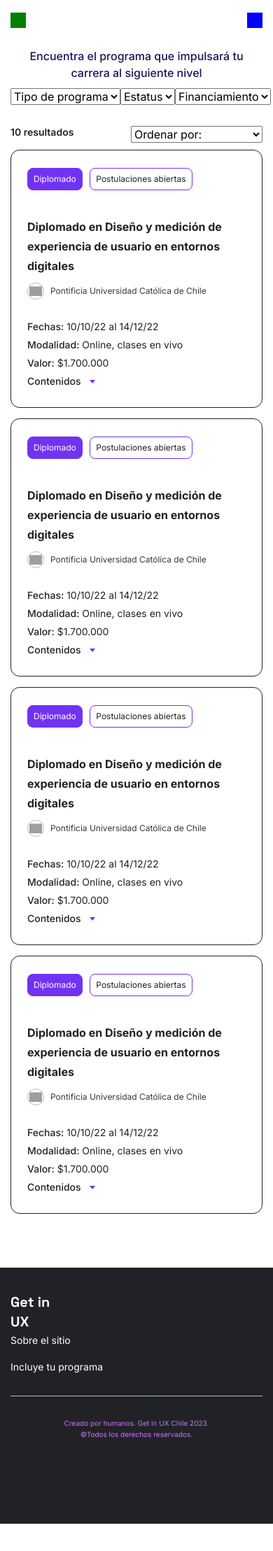
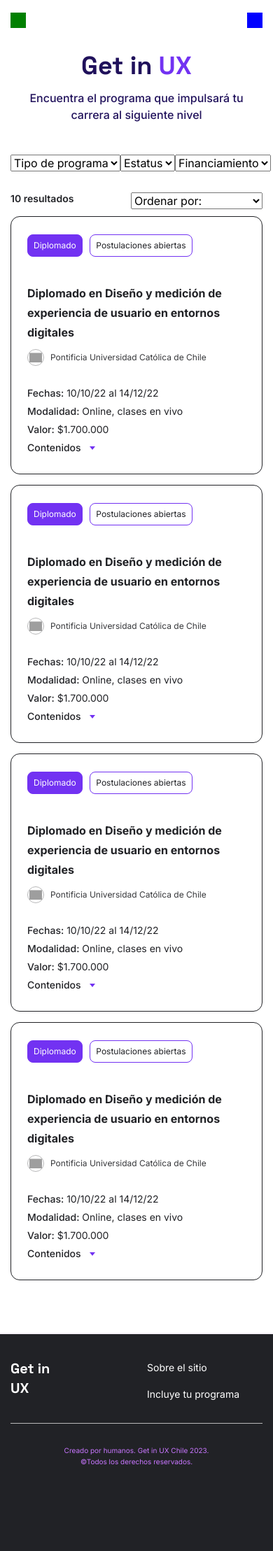
Before and after one commit to nicofront/GetinUX, a PHP site: page /v-home.php in a window 390 px wide. Shown: the whole page at 70% size. Before the commit the page ends 2178 px from the top, so only its background shows below. Run offline with PHP 8.4, Linux system fonts and the light colour scheme; style sheets or scripts are compiled from the project's sources; some libraries are stand-ins or nearby versions; grey boxes are pictures that could not be loaded.

Commit message:
fix - responsive header, footer

```diff
--- a/dev/sass/components/bgblock.scss
+++ b/dev/sass/components/bgblock.scss
@@ -4,6 +4,5 @@
 	padding: 70px 20px 45px;
 	position: relative;
 	@media( max-width: 767px) {
-		padding: 10px 15px;
 	}
 }
--- a/v-contacto.php
+++ b/v-contacto.php
@@ -91,13 +91,13 @@
     <footer class="footer transition">
         <div class="container">
             <div class="row">
-                <div class="col-sm-6">
+                <div class="col-6">
                     <a href="#" class="footer__title text-xl text u-mb0 text--medium">
                         Get in <br>
                         UX
                     </a>
                 </div>
-                <div class="col-sm-6">
+                <div class="col-6">
                     <ul>
                         <li>
                             <a href="" class="text text-sm">
--- a/v-home.php
+++ b/v-home.php
@@ -318,13 +318,13 @@
     <footer class="footer transition">
         <div class="container">
             <div class="row">
-                <div class="col-sm-6">
+                <div class="col-6">
                     <a href="#" class="footer__title text-xl text u-mb0 text--medium">
                         Get in <br>
                         UX
                     </a>
                 </div>
-                <div class="col-sm-6">
+                <div class="col-6">
                     <ul>
                         <li>
                             <a href="" class="text text-sm">
--- a/v-nosotros.php
+++ b/v-nosotros.php
@@ -90,13 +90,13 @@
     <footer class="footer transition">
         <div class="container">
             <div class="row">
-                <div class="col-sm-6">
+                <div class="col-6">
                     <a href="#" class="footer__title text-xl text u-mb0 text--medium">
                         Get in <br>
                         UX
                     </a>
                 </div>
-                <div class="col-sm-6">
+                <div class="col-6">
                     <ul>
                         <li>
                             <a href="" class="text text-sm">
```
